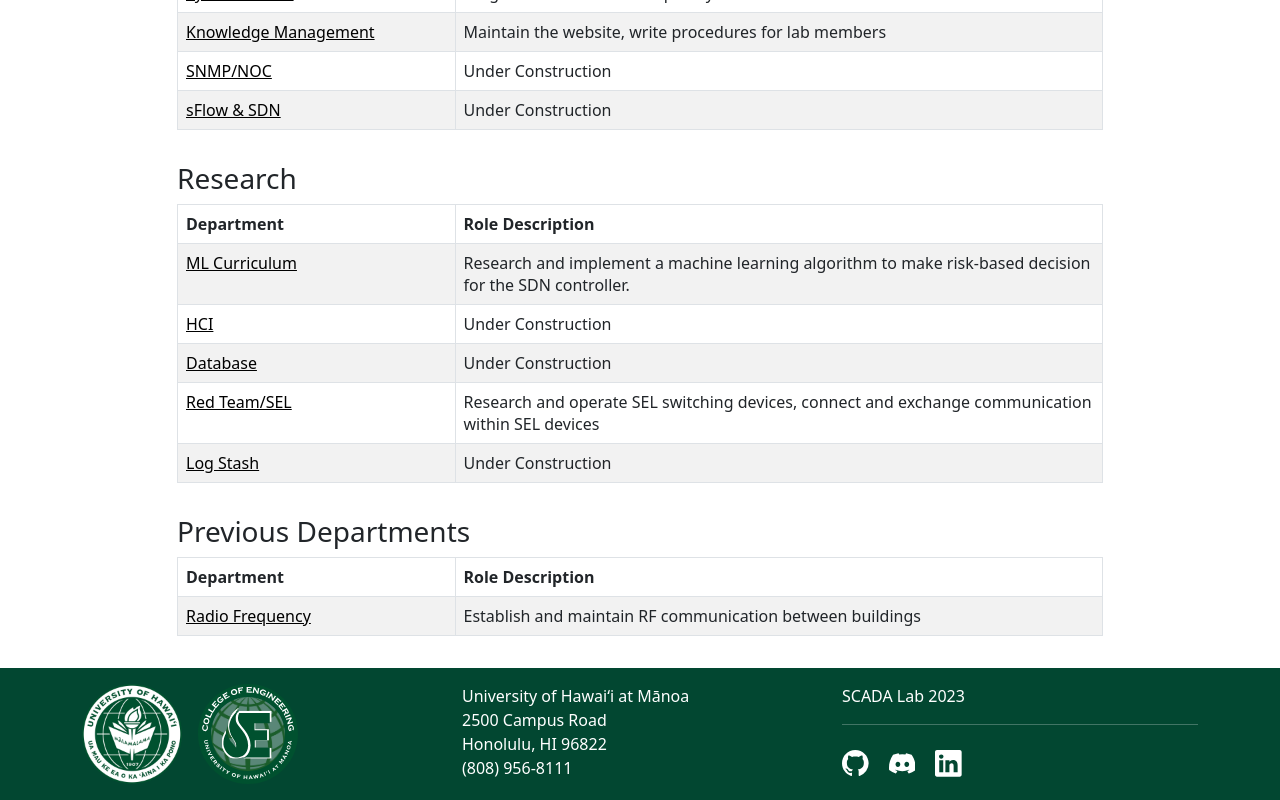
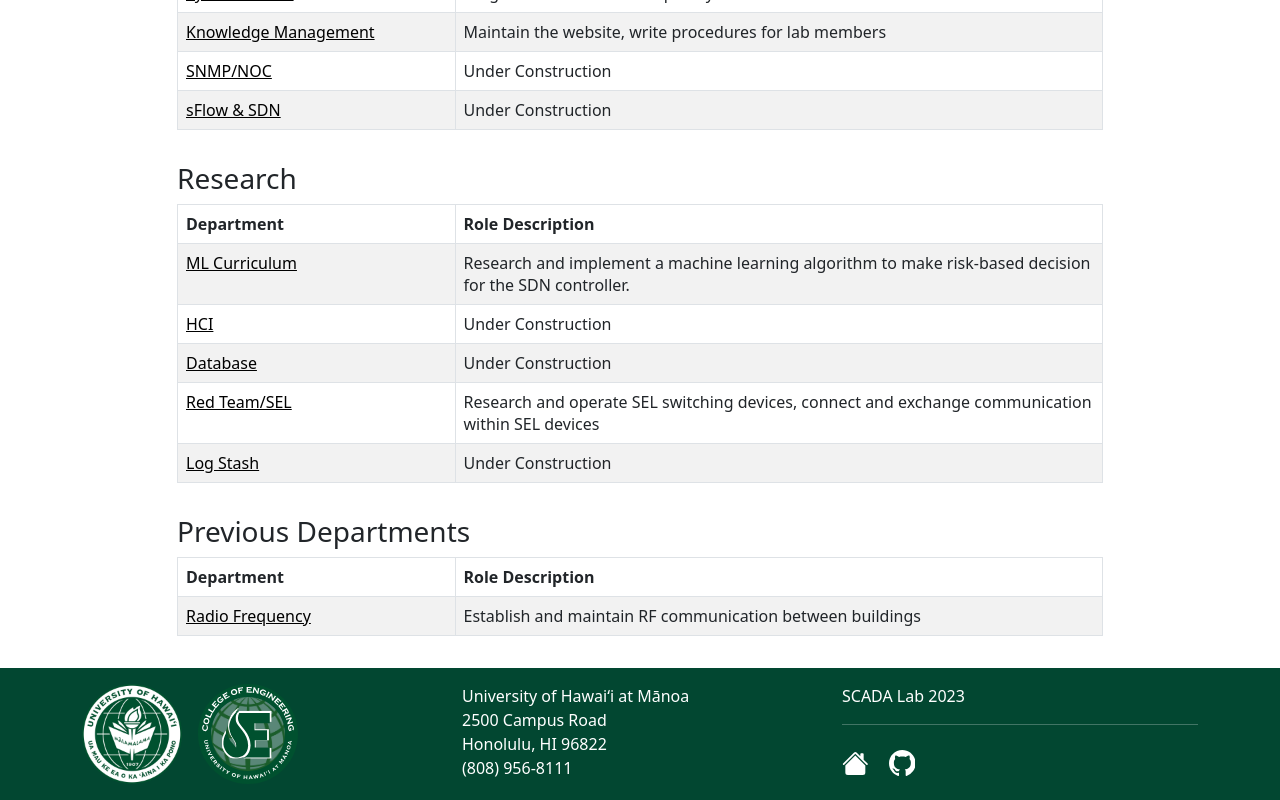
Before and after one commit to ebirtodaso/UHM-SCADA-Lab.github.io, a React (Create React App) app: page /sFlow-SDN in a window 1280 px wide. Shown: the part 1184-1984 px from the top of the page. Built offline with nearby package versions, Linux system fonts and the light colour scheme.

Commit message:
Minor updates
- Updates to footer and to-do list
- Old links on network page updated

```diff
--- a/src/components/Footer.jsx
+++ b/src/components/Footer.jsx
@@ -1,6 +1,6 @@
 import React from 'react';
 import { Col, Container, Row } from 'react-bootstrap';
-import { Discord, Github, Linkedin } from 'react-bootstrap-icons';
+import { Github, HouseFill } from 'react-bootstrap-icons';
 import { Link } from 'react-router-dom';
 
 /* The Footer appears at the bottom of every page. Rendered by the App Layout component. */
@@ -24,9 +24,8 @@ const Footer = () => (
         </Col>
         <Col className="text-white">
           SCADA Lab 2023 <hr />
-          <Link className="footer-link" to="https://github.com/UHM-SCADA-Lab/UHM-SCADA-Lab.github.io"><Github /></Link>
-          <Link className="footer-link" to="https://discord.gg/ptPvf9etBh"><Discord /></Link>
-          <Link className="footer-link" to="https://www.linkedin.com/"><Linkedin /></Link>
+          <Link className="footer-link" to="https://uhm-scada-lab.github.io/"><HouseFill /></Link>
+          <Link className="footer-link" to="https://github.com/UHM-SCADA-Lab/"><Github /></Link>
         </Col>
       </Row>
     </Container>
--- a/src/departments/Network.jsx
+++ b/src/departments/Network.jsx
@@ -46,10 +46,10 @@ const Network = () => (
       <li>Works with SCADA-2.4G and SCADA-5G</li>
     </ul>
     <h3>Important Links</h3>
+    <p><em>Only accounts with UH Emails may access!</em></p>
     <ul>
-      <li>Only accounts with UH Emails may access</li>
       <li>
-        <Link to="https://docs.google.com/drawings/d/1Jd3nHqqYbsNkVwAQvhZ5zCrwgf0yuxxAtxjIsT0l_fY/edit">Network Map</Link>
+        <Link to="https://docs.google.com/drawings/d/19wWE4QDeSVR99fB084llob70Xo4fzYEeT_ArZQRVDYU/edit?usp=sharing">Network Map</Link>
       </li>
       <li>
         <Link to="https://docs.google.com/spreadsheets/d/1fkD1ihLW496p8tQhlRT4OwzG7a3ZOo4inUt4FP8itMg/edit#gid=0">Switch Ports/IPs/VLANs</Link>
--- a/src/pages/ToDoList.jsx
+++ b/src/pages/ToDoList.jsx
@@ -1,9 +1,11 @@
 import React from 'react';
 import { Container, Table } from 'react-bootstrap';
+import { Link } from 'react-router-dom';
 
 const ToDoList = () => (
   <Container className="py-3">
-    <h1>To-Do List</h1>
+    <h1>To-Do List (archive)</h1>
+    <p><strong>This page is not currently maintained. View the <Link to="https://uhm-scada-lab.github.io/#/tasking">Tasking</Link> page to view the most up-to-date tasks for each department.</strong></p>
     <p>
       This page is for monitoring and prioritizing tasks for our SCADA system. Please use dates, either when the task should be finished, or when the task was started. Please try and keep this up-to-date as much as possible.
     </p>
```
